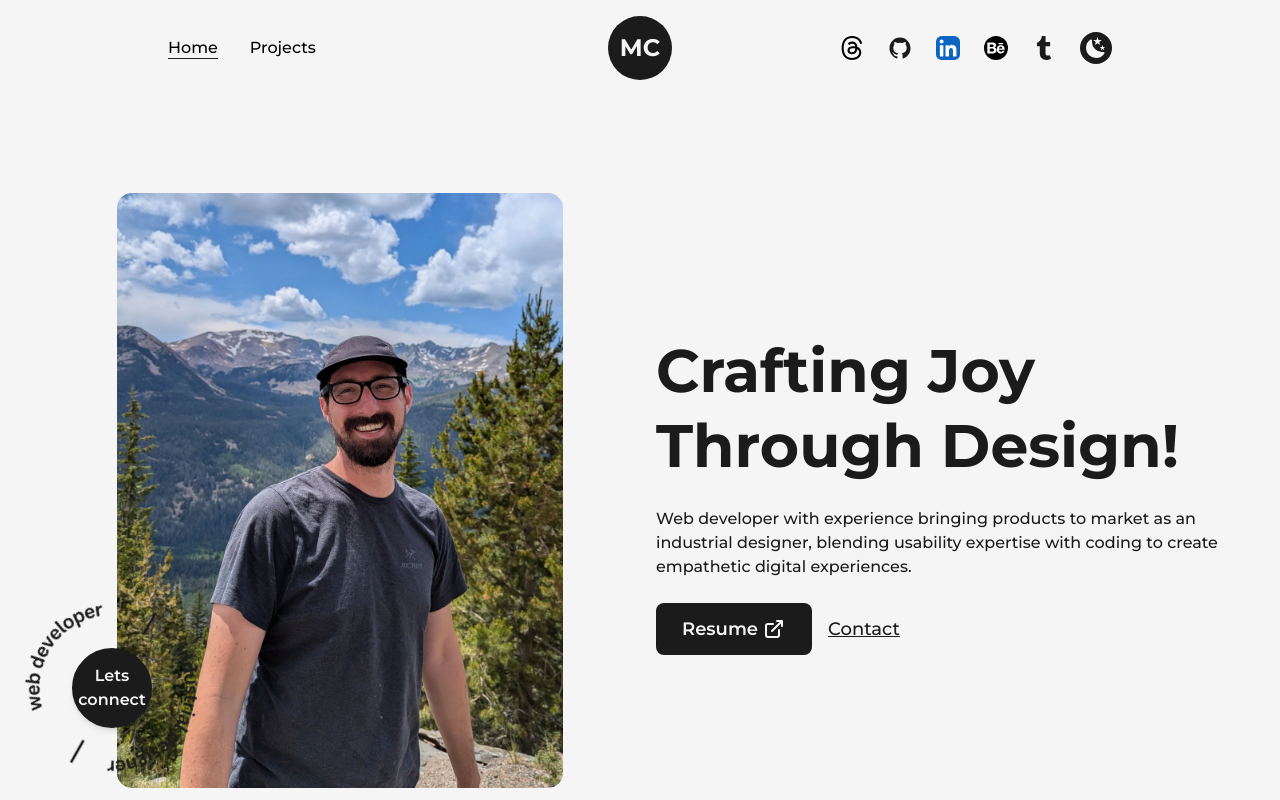
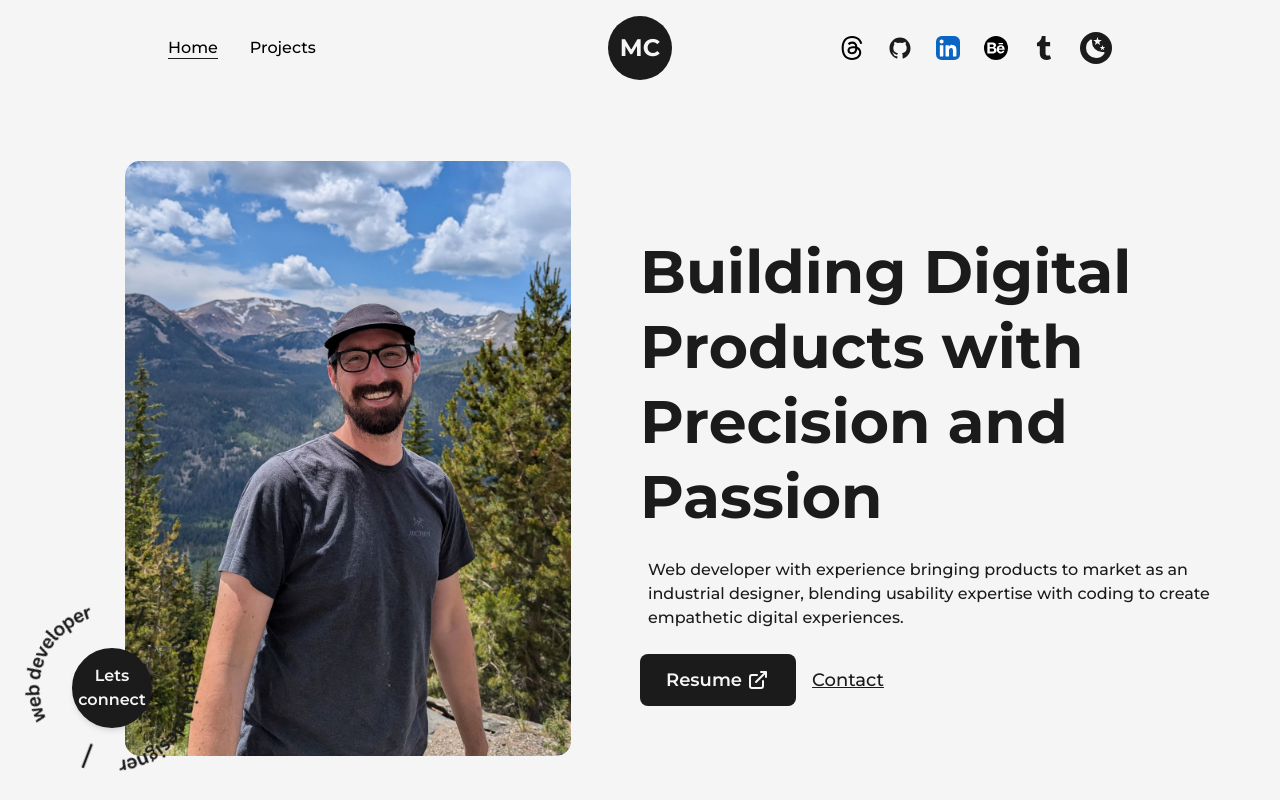
Before and after one commit to DeadChannelDice/nextJS-portfolio, a Next.js app: page / in a window 1280 px wide. Shown: the top 800 px of the page. Built offline with nearby package versions, Linux system fonts and the light colour scheme.

Commit message:
Added project section and adjusted spacing.

```diff
--- a/src/pages/index.js
+++ b/src/pages/index.js
@@ -1,17 +1,22 @@
-import Head from 'next/head'
-import Layout from '@/components/Layout'
-import Image from 'next/image'
-import profilePic from "../../public/images/profile/charpin-profile-2024-01.webp"
-import AnimatedText from '@/components/AnimatedText'
-import Link from 'next/link'
-import { LinkArrow } from '@/components/Icons'
-import HireMe from '@/components/HireMe'
-import TransitionEffect from '@/components/TransitionEffect'
-import AboutMe from '@/components/About'
-import Education from '@/components/Education'
-import Experience from '@/components/Experience'
+import Head from "next/head";
+import Layout from "@/components/Layout";
+import Image from "next/image";
+import profilePic from "../../public/images/profile/charpin-profile-2024-01.webp";
+import AnimatedText from "@/components/AnimatedText";
+import Link from "next/link";
+import { LinkArrow } from "@/components/Icons";
+import HireMe from "@/components/HireMe";
+import TransitionEffect from "@/components/TransitionEffect";
+import AboutMe from "@/components/About";
+import Education from "@/components/Education";
+import Experience from "@/components/Experience";
+import { motion } from "framer-motion";
+import IndexProjects from "@/components/IndexProjects";
 
-
+const fadeIn = {
+  hidden: { opacity: 0, y: 30 },
+  visible: { opacity: 1, y: 0 },
+};
 
 export default function Home() {
   return (
@@ -20,47 +25,61 @@ export default function Home() {
         <title>Mike Charpin Portfolio</title>
         <meta name="description" content="Mike Charpin Portfolio" />
       </Head>
-      <TransitionEffect/>
-      <main className='flex items-center text-dark w-full min-h-screen dark:text-light  mx-auto'>
-        <Layout className='pt-0 md:pt-16 sm:pt-8'>
-          <div className="flex justify-between w-full items-center lg:flex-col mb-16 mt-24 ">
-            <div className='w-1/2 md:w-full lg:w-3/4 '>
-              <Image src={ profilePic } alt="Mike Charpin"
-                className='w-full h-auto border-transparent rounded-2xl border-solid border max-w-md mx-auto'
+      <TransitionEffect />
+      <main className="flex items-center text-dark w-full min-h-screen dark:text-light  mx-auto">
+        <Layout className="">
+          <div className="flex justify-start w-full items-center lg:flex-col mb-8">
+            <div className="w-1/2 md:w-full lg:w-3/4 pb-4">
+              <Image
+                src={profilePic}
+                alt="Mike Charpin smiling in a charcoal shirt with a black hat and thick frames black glasses in from of the Rocky Mountains. 2024"
+                className="w-full h-auto border-transparent rounded-2xl border-solid border max-w-md mx-auto"
                 priority={true}
                 sizes="(max-width: 768px) 100vw, (max-width: 1200px) 50vw, 50vw"
               />
             </div>
-            <div className='w-1/2 flex flex-col items-center self-center lg:w-full ml-8'>
-              <AnimatedText text="Crafting Joy Through Design!" classname='!text-left !text-6xl
-              xl:!text-5xl lg:!text-center lg:!text-6xl md:!text-5xl sm:!text-3xl
-              '/>
-              <p className='my-4 text-base font-medium md:text-sm sm:text-xs'>
-              Web developer with experience bringing products to market as an industrial designer, blending usability expertise with coding to create empathetic digital experiences.
+            <div className="w-1/2 flex flex-col items-center self-center lg:w-full">
+              <AnimatedText
+                text="Building Digital Products with Precision and Passion"
+                classname="!text-left !text-6xl
+              xl:!text-4xl lg:!text-center lg:!text-4xl md:!text-5xl sm:!text-2xl
+              "
+              />
+              <p className="py-4 px-2 text-base font-medium md:text-sm sm:text-xs">
+                Web developer with experience bringing products to market as an
+                industrial designer, blending usability expertise with coding to
+                create empathetic digital experiences.
               </p>
-              <div className='flex items-center self-start mt-2 lg:self-center '>
-                <Link href="/Michael Charpin-CV-0624.pdf" target={'_blank'}
-                className='flex items-center bg-dark text-light p-2.5 px-6 rounded-lg text-lg font-semibold
+              <div className="flex items-center self-start mt-2 lg:self-center ">
+                <Link
+                  href="/Michael Charpin-CV-0624.pdf"
+                  target={"_blank"}
+                  className="flex items-center bg-dark text-light p-2.5 px-6 rounded-lg text-lg font-semibold
                 hover:bg-light hover:text-dark hover:border-dark border-2 border-solid border-transparent
                 dark:text-dark dark:bg-light hover:dark:bg-dark hover:dark:text-light hover:dark:border-light
-                md:p-2 md:px-4 md:text-base'
-                download={true}
-
-                >Resume <LinkArrow className={"w-6 ml-1"}/>
-
+                md:p-2 md:px-4 md:text-base"
+                  download={true}
+                >
+                  Resume <LinkArrow className={"w-6 ml-1"} />
                 </Link>
-                <Link href="mailto:Michael.Charpin@gmail.com" target={'_blank'}
-                className='ml-4 text-lg font-medium capitalize text-dark underline dark:text-light md:text-base'
-                >Contact</Link>
+                <Link
+                  href="mailto:Michael.Charpin@gmail.com"
+                  target={"_blank"}
+                  className="ml-4 text-lg font-medium capitalize text-dark underline dark:text-light md:text-base"
+                >
+                  Contact
+                </Link>
               </div>
             </div>
           </div>
-          <AboutMe/>
-          <Experience/>
-          <Education/>
+          <IndexProjects />
+          <AboutMe />
+
+          <Experience />
+          <Education />
         </Layout>
-        <HireMe/>
+        <HireMe />
       </main>
     </>
-  )
+  );
 }
```
